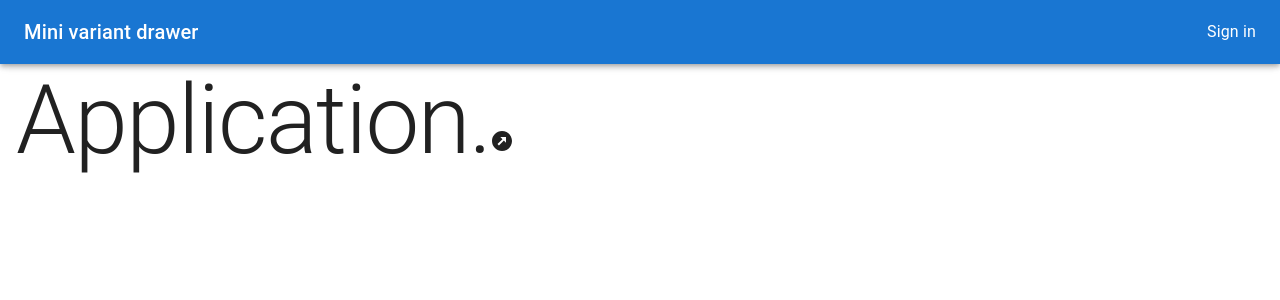
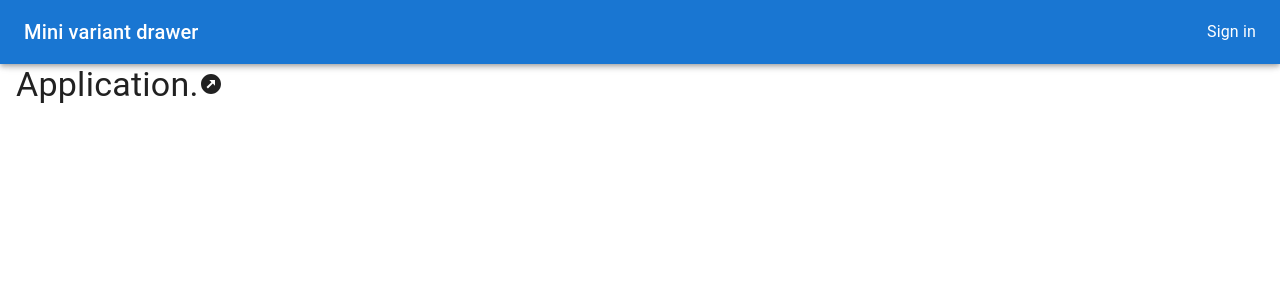
Before and after one commit to TomasioLT/worship, a React (Create React App) app: page / in a window 1280 px wide. Shown: the top 300 px of the page. Built offline with nearby package versions, Linux system fonts and the light colour scheme; no server answers.

Commit message:
update build for gh-pages

```diff
--- a/src/pages/Home.jsx
+++ b/src/pages/Home.jsx
@@ -6,7 +6,7 @@ import React from "react";
 const Home = () => {
   return (
     <Box>
-      <Typography variant="h1">
+      <Typography variant="h4">
         Application.
         <Outbound />
       </Typography>
```
